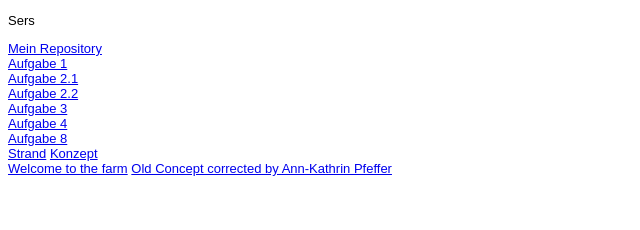
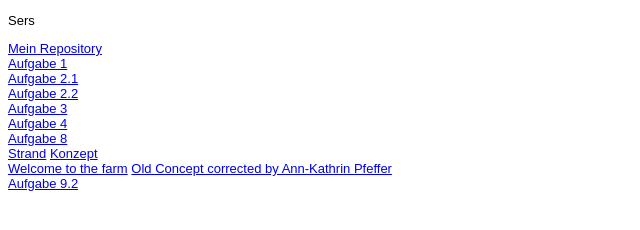
Before and after one commit to richamukasa/EIA2-SoSe2022, a plain HTML site: page Steckbrief/steckbrief.htm in a window 1280 px wide. Shown: the full height of the page, 0-640 px from the left. Drawn offline with Linux system fonts and the light colour scheme.

Commit message:
It is over (not really)

```diff
--- a/Steckbrief/steckbrief.htm
+++ b/Steckbrief/steckbrief.htm
@@ -24,7 +24,8 @@ body {
 	<a href="https://richamukasa.github.io/EIA2-SoSe2022/A09/Strand/Strand.html" target="_blank">Strand</a>
 	<a href="https://richamukasa.github.io/EIA2-SoSe2022/A09/Strand/BeachConcept.pdf" target="_blank">Konzept</a> <br>
 	<a href="https://richamukasa.github.io/EIA2-SoSe2022/A10/Concept/OldMcDonald_verbessert.pdf" target="_blank">Welcome to the farm</a>
-	<a href="https://richamukasa.github.io/EIA2-SoSe2022/A10/Concept/OldMcDonald.pdf" target="_blank">Old Concept corrected by Ann-Kathrin Pfeffer</a>
+	<a href="https://richamukasa.github.io/EIA2-SoSe2022/A10/Concept/OldMcDonald.pdf" target="_blank">Old Concept corrected by Ann-Kathrin Pfeffer</a> <br>
+	<a href="https://richamukasa.github.io/EIA2-SoSe2022/A09/Klassenstrand/Strand.html" target="_blank">Aufgabe 9.2</a>
 
 </body>
 </html>
```
